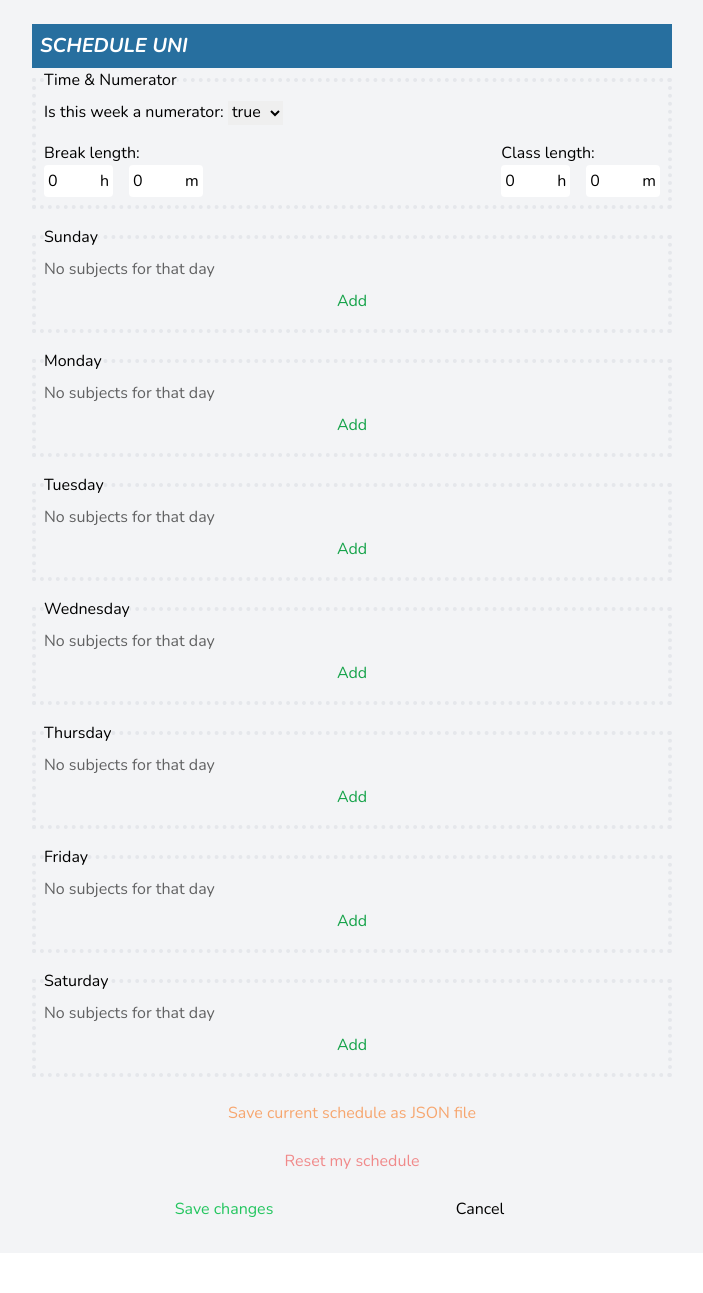
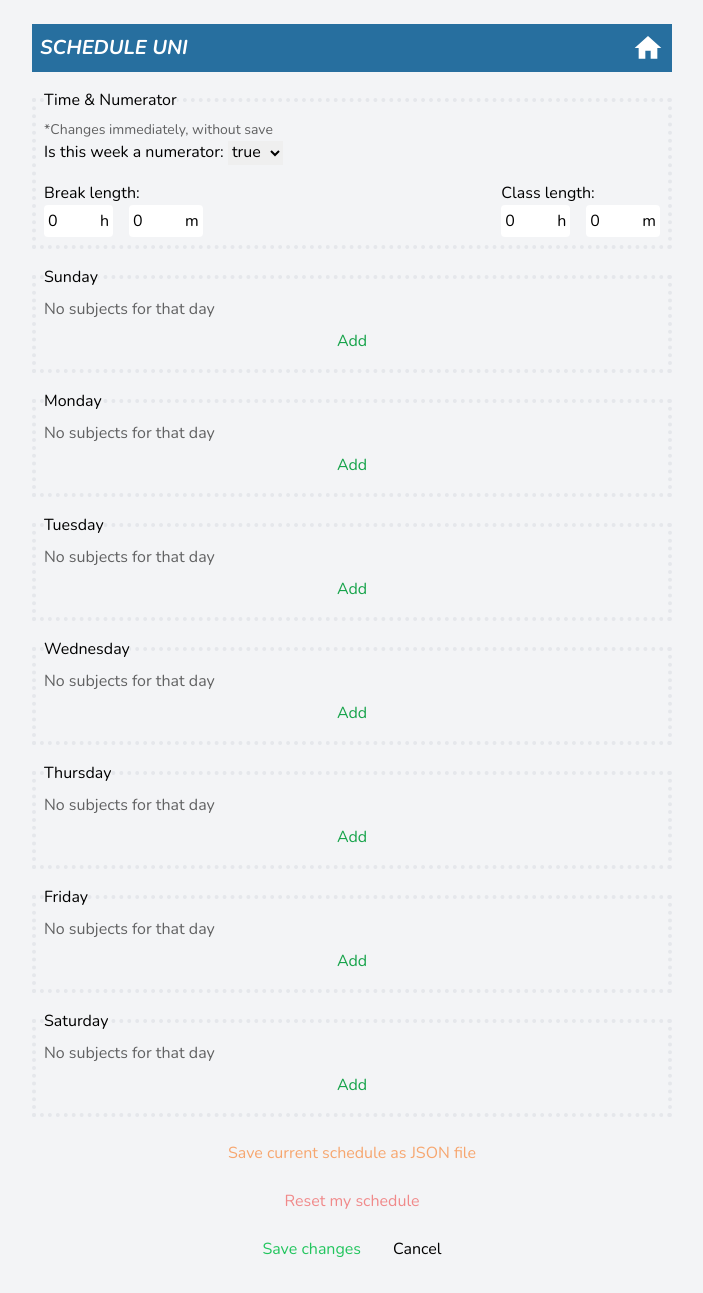
Before and after one commit to George-Al3xander/schedule, a React (Vite) app: page /#/settings in a window 1280 px wide. Shown: the whole page, without its empty margins (288-991 px from the left). Before the commit the page ends 1253 px from the top, so only its background shows below. Built offline with nearby package versions, Linux system fonts and the light colour scheme.

Commit message:
Final versin before global testing

```diff
--- a/src/components/Dashboard.tsx
+++ b/src/components/Dashboard.tsx
@@ -1,4 +1,4 @@
-import {Routes, Route} from "react-router-dom"
+import {Routes, Route, NavLink, useLocation} from "react-router-dom"
 import Nav from './Nav';
 import Now from './Now';
 import Today from './Today';
@@ -8,8 +8,21 @@ import Settings from "./Settings";
 
 
 const Dashboard = () => {
+    const location = useLocation();
+    return(<>
+     <div className="bg-primary text-accent flex justify-between items-center p-2 mb-4">
+            <h1 className="font-bold text-xl italic uppercase">Schedule Uni</h1>
+            {location.pathname == "/settings" ?
+            <NavLink to={"/"}>
+                <svg className="w-[2rem] fill-accent" xmlns="http://www.w3.org/2000/svg" viewBox="0 0 24 24"><path d="M10,20V14H14V20H19V12H22L12,3L2,12H5V20H10Z" /></svg>
 
-    return(<>
+            </NavLink>
+            :
+            <NavLink to={"/settings"}>
+                <svg className="w-[2rem] fill-accent" xmlns="http://www.w3.org/2000/svg" viewBox="0 0 24 24"><path d="M12,15.5A3.5,3.5 0 0,1 8.5,12A3.5,3.5 0 0,1 12,8.5A3.5,3.5 0 0,1 15.5,12A3.5,3.5 0 0,1 12,15.5M19.43,12.97C19.47,12.65 19.5,12.33 19.5,12C19.5,11.67 19.47,11.34 19.43,11L21.54,9.37C21.73,9.22 21.78,8.95 21.66,8.73L19.66,5.27C19.54,5.05 19.27,4.96 19.05,5.05L16.56,6.05C16.04,5.66 15.5,5.32 14.87,5.07L14.5,2.42C14.46,2.18 14.25,2 14,2H10C9.75,2 9.54,2.18 9.5,2.42L9.13,5.07C8.5,5.32 7.96,5.66 7.44,6.05L4.95,5.05C4.73,4.96 4.46,5.05 4.34,5.27L2.34,8.73C2.21,8.95 2.27,9.22 2.46,9.37L4.57,11C4.53,11.34 4.5,11.67 4.5,12C4.5,12.33 4.53,12.65 4.57,12.97L2.46,14.63C2.27,14.78 2.21,15.05 2.34,15.27L4.34,18.73C4.46,18.95 4.73,19.03 4.95,18.95L7.44,17.94C7.96,18.34 8.5,18.68 9.13,18.93L9.5,21.58C9.54,21.82 9.75,22 10,22H14C14.25,22 14.46,21.82 14.5,21.58L14.87,18.93C15.5,18.67 16.04,18.34 16.56,17.94L19.05,18.95C19.27,19.03 19.54,18.95 19.66,18.73L21.66,15.27C21.78,15.05 21.73,14.78 21.54,14.63L19.43,12.97Z" /></svg>
+            </NavLink>
+            }
+        </div>
         <Nav />
         <Routes>
             <Route path='/' element={<Now />}/>
--- a/src/components/LandingPage.tsx
+++ b/src/components/LandingPage.tsx
@@ -2,16 +2,16 @@ import { useDispatch} from "react-redux";
 import { setSchedule } from "../redux/mainStates";
 import scheduleDb from "../scheduleDb.json"
 import { typeSchedule } from "../types/types";
-import {Routes, Route, NavLink} from "react-router-dom"
+import {Routes, Route, NavLink, useLocation} from "react-router-dom"
 import Settings from "./Settings";
-import { useToday } from "../hooks/useToday";
+
 
 
 
 
 const LandingPage = () => {
     const dispatch = useDispatch();
-
+    const location = useLocation();
        // result.time != && result.time.breakLength && result.time.classLength && result.days.length > 0 && result.days[0].subjects.length > 0
         async function importJson(e: any) {
             const file = e.target.files[0]
@@ -35,25 +35,37 @@ const LandingPage = () => {
 
 
 
-    return(<div >
-        <div className="bg-primary text-accent p-2">
+    return(<>
+        <div className="bg-primary text-accent flex justify-between items-center p-2 mb-4">
             <h1 className="font-bold text-xl italic uppercase">Schedule Uni</h1>
+            {location.pathname == "/settings" ?
+            <NavLink to={"/"}>
+                <svg className="w-[2rem] fill-accent" xmlns="http://www.w3.org/2000/svg" viewBox="0 0 24 24"><path d="M10,20V14H14V20H19V12H22L12,3L2,12H5V20H10Z" /></svg>
+
+            </NavLink>
+            :
+            <NavLink to={"/settings"}>
+                <svg className="w-[2rem] fill-accent" xmlns="http://www.w3.org/2000/svg" viewBox="0 0 24 24"><path d="M12,15.5A3.5,3.5 0 0,1 8.5,12A3.5,3.5 0 0,1 12,8.5A3.5,3.5 0 0,1 15.5,12A3.5,3.5 0 0,1 12,15.5M19.43,12.97C19.47,12.65 19.5,12.33 19.5,12C19.5,11.67 19.47,11.34 19.43,11L21.54,9.37C21.73,9.22 21.78,8.95 21.66,8.73L19.66,5.27C19.54,5.05 19.27,4.96 19.05,5.05L16.56,6.05C16.04,5.66 15.5,5.32 14.87,5.07L14.5,2.42C14.46,2.18 14.25,2 14,2H10C9.75,2 9.54,2.18 9.5,2.42L9.13,5.07C8.5,5.32 7.96,5.66 7.44,6.05L4.95,5.05C4.73,4.96 4.46,5.05 4.34,5.27L2.34,8.73C2.21,8.95 2.27,9.22 2.46,9.37L4.57,11C4.53,11.34 4.5,11.67 4.5,12C4.5,12.33 4.53,12.65 4.57,12.97L2.46,14.63C2.27,14.78 2.21,15.05 2.34,15.27L4.34,18.73C4.46,18.95 4.73,19.03 4.95,18.95L7.44,17.94C7.96,18.34 8.5,18.68 9.13,18.93L9.5,21.58C9.54,21.82 9.75,22 10,22H14C14.25,22 14.46,21.82 14.5,21.58L14.87,18.93C15.5,18.67 16.04,18.34 16.56,17.94L19.05,18.95C19.27,19.03 19.54,18.95 19.66,18.73L21.66,15.27C21.78,15.05 21.73,14.78 21.54,14.63L19.43,12.97Z" /></svg>
+            </NavLink>
+            }
         </div>
         <Routes>
-            <Route path='/' element={<div className="flex flex-col justify-between h-[100%]">
+            <Route path='/' element={<div className="flex flex-col justify-between">
             <div>
                 <div className="text-center p-4 mb-4">
                     <h1 className="font-bold text-xl pb-4">Welcome to  Schedule Uni!</h1>
                     <p>A simply silly web app to show your current class, today's classes and weekly schedule</p>
                 </div>
-                <p>Please, choose a way of setting up a schedule: </p>
-                <li>Manually building it through <NavLink className={"underline"} to={"/settings"}>settings</NavLink></li>
-                <li>
-                    Import ready json file
-                    <input onChange={importJson} accept=".json" type="file" />
-                </li>
+                <p className="mb-4">Please, choose a way of setting up a schedule: </p>
+                    <li className="mb-2">Manually building it through <NavLink className={"underline"} to={"/settings"}>settings</NavLink></li>
+                    <li>
+                        Import ready json file
+                        <input onChange={importJson} accept=".json" type="file" />
+                    </li>
+
+
             </div>
-            <div className="flex justify-center">
+            <div className="flex justify-center mt-10">
                 <button onClick={() => {
                     dispatch(setSchedule({schedule: scheduleDb}))
                 }} className="opacity-60">Click to use pre-made schedule for testing</button>
@@ -62,7 +74,7 @@ const LandingPage = () => {
             <Route path='/settings' element={<Settings />}/>
         </Routes>
 
-    </div>)
+    </>)
 }
 
 export default LandingPage
--- a/src/components/Now.tsx
+++ b/src/components/Now.tsx
@@ -6,13 +6,15 @@ import { useRemaining } from "../hooks/useRemaning";
 import DisplayTime from "./DisplayTime";
 import moment from "moment";
 import {useState, useEffect} from "react"
+import { useNumerator } from "../hooks/useNumerator";
 
 const Now = () => {
     const remaining = useRemaining();
     const today = useToday();
     const [lastSubject, setLastSubject] = useState(new Date())
     const now =  useNow(today);
-    const {busyStatus, isNumerator, schedule} = useSelector((state: RootState) => state.mainStates)
+    const isNumerator = useNumerator();
+    const {busyStatus,  schedule} = useSelector((state: RootState) => state.mainStates)
     const todaySchedule = schedule && schedule.days[today.getDay()].subjects ? schedule.days[today.getDay()].subjects!.filter((subj) => {
         let status = false;
         if(subj.isNumerator != undefined) {
--- a/src/components/Settings.tsx
+++ b/src/components/Settings.tsx
@@ -4,6 +4,7 @@ import { useDispatch, useSelector } from "react-redux";
 import { RootState } from "../redux/store";
 import { useNavigate } from "react-router-dom";
 import { setSchedule } from "../redux/mainStates";
+import { useNumerator } from "../hooks/useNumerator";
 
 
 
@@ -15,7 +16,7 @@ const Settings = () => {
     const {schedule} = useSelector((state: RootState) => state.mainStates);
     const navigate = useNavigate();
     const dispatch = useDispatch();
-
+    const isNumerator = useNumerator()
     const handleChange = (e: React.ChangeEvent<HTMLInputElement | HTMLSelectElement>) => {
         const name = e.target.name.split('-')
         const value = e.target.value;
@@ -56,7 +57,12 @@ const Settings = () => {
            tempArray.days[dayIndex].subjects![subjIndex] = subj
            setFormSchedule(tempArray)
         } else if(name[0] == "numerator") {
-            //localStorage.getItem("isNumerator")
+            let status = true;
+            if(value == 'false') {
+                status = false
+                console.log("Here")
+            }
+            localStorage.setItem("numerator", JSON.stringify({status, start: new Date()}))
         }
 
     }
@@ -108,10 +114,11 @@ const Settings = () => {
             <legend>Time & Numerator</legend>
             <div className="flex flex-col">
                 <div className="mb-4">
+                    <span className="block opacity-60 text-sm">*Changes immediately, without save</span>
                     <label htmlFor="">Is this week a numerator: </label>
                     <select onChange={handleChange} name="numerator" id="">
-                        <option value="true">true</option>
-                        <option value="false">false</option>
+                        <option selected={isNumerator ? true : false} value="true">true</option>
+                        <option selected={!isNumerator ? true : false} value="false">false</option>
                     </select>
                 </div>
                 <div className="flex justify-between">
@@ -136,15 +143,15 @@ const Settings = () => {
             return <fieldset className="border-dotted border-4 p-2 mb-4">
                     <legend>{dayNames[formSchedule.days.indexOf(day)]}</legend>
                     {day.subjects != undefined ? day.subjects.map((subj, index) => {
-                        return <div className="flex gap-2 border-y-2 border-t-primary mb-2 py-2">
-                            <input  onChange={handleChange} name={`subj-${formSchedule.days.indexOf(day)}-${index}-name`}   className="basis-[100%]" placeholder="Class name" defaultValue={subj.name} type="text" />
-                            <div  className="basis-[100%]">
+                        return <div className="flex gap-4 pr-4 border-y-2 border-t-primary mb-2 py-2 flex-wrap relative">
+                            <input  onChange={handleChange} name={`subj-${formSchedule.days.indexOf(day)}-${index}-name`}  placeholder="Class name" defaultValue={subj.name} type="text" />
+                            <div  className="">
                                 <label>Time: </label>
                                 <span className="bg-accent p-1 rounded"><input  name={`subj-${formSchedule.days.indexOf(day)}-${index}-time-hours`} onChange={handleChange} defaultValue={subj.time.hours} type="number" min={0} max={23}/>h</span>
                                 <span className="bg-accent p-1 rounded"><input  name={`subj-${formSchedule.days.indexOf(day)}-${index}-time-minutes`} onChange={handleChange} defaultValue={subj.time.minutes} type="number" min={0} max={60}/>m</span>
                             </div>
 
-                            <div  className="basis-[100%]">
+                            <div  className="">
                                 <label htmlFor="">Numerator: </label>
                                 <select name={`subj-${formSchedule.days.indexOf(day)}-${index}-numerator`} onChange={handleChange}  id="">
                                     <option value="none">None</option>
@@ -152,26 +159,27 @@ const Settings = () => {
                                     <option value="false">False</option>
                                 </select>
                             </div>
-                            <svg onClick={() => deleteSubject(formSchedule.days.indexOf(day), index)}  className="basis-[100%] max-w-[1.5rem]" xmlns="http://www.w3.org/2000/svg" viewBox="0 0 24 24"><path d="M19,4H15.5L14.5,3H9.5L8.5,4H5V6H19M6,19A2,2 0 0,0 8,21H16A2,2 0 0,0 18,19V7H6V19Z" /></svg>
+                            <button  onClick={() => deleteSubject(formSchedule.days.indexOf(day), index)} className="max-w-[1.5rem] absolute right-0"><svg className="w-[1.5rem]"    xmlns="http://www.w3.org/2000/svg" viewBox="0 0 24 24"><path d="M19,4H15.5L14.5,3H9.5L8.5,4H5V6H19M6,19A2,2 0 0,0 8,21H16A2,2 0 0,0 18,19V7H6V19Z" /></svg></button>
                         </div>
                     }) : <h2 className="opacity-60">No subjects for that day</h2>}
                     <div className="flex py-2">
                         <button onClick={() => addEmptySubject(index)} className="mx-auto text-green-600 px-4">Add</button>
                     </div>
                 </fieldset>
-        })}
+            })}
             <div className="flex flex-col gap-2">
-                <button onClick={() => exportJson(schedule!)} disabled={localStorageItem ? false : true} className="text-orange-500 hover:bg-orange-500 hover:text-accent w-[25rem] p-2 rounded mx-auto  disabled:opacity-60 transition-all duration-500">Save current schedule as JSON file</button>
+                <button onClick={() => exportJson(schedule!)} disabled={localStorageItem ? false : true} className="text-orange-500 hover:bg-orange-500 hover:text-accent  p-2 rounded mx-auto  disabled:opacity-60 transition-all duration-500">Save current schedule as JSON file</button>
                 <button onClick={() => {
                     localStorage.removeItem("schedule")
+                    dispatch(setSchedule({schedule: null}))
                     navigate("/")
-                }} disabled={localStorageItem ? false : true} className="text-red-500 hover:bg-red-500 hover:text-accent w-[25rem] p-2 rounded mx-auto  disabled:opacity-60 transition-all duration-500">Reset my schedule</button>
+                }} disabled={localStorageItem ? false : true} className="text-red-500 hover:bg-red-500 hover:text-accent  p-2 rounded mx-auto  disabled:opacity-60 transition-all duration-500">Reset my schedule</button>
                 <div className="flex justify-center gap-4">
                     <button onClick={() => {
                         localStorage.setItem("schedule", JSON.stringify(formSchedule))
                         dispatch(setSchedule({schedule: formSchedule}))
-                    }} className="text-green-500 hover:bg-green-500 hover:text-accent w-[15rem] p-2 rounded transition-all duration-500">Save changes</button>
-                    <button onClick={() => navigate("/")} className="hover:bg-black hover:text-accent w-[15rem] p-2 rounded transition-all duration-500">Cancel</button>
+                    }} className="text-green-500 hover:bg-green-500 hover:text-accent p-2 rounded transition-all duration-500">Save changes</button>
+                    <button onClick={() => navigate("/")} className="hover:bg-black hover:text-accent  p-2 rounded transition-all duration-500">Cancel</button>
                 </div>
             </div>
     </form>)
--- a/src/components/Today.tsx
+++ b/src/components/Today.tsx
@@ -6,12 +6,14 @@ import { RootState } from "../redux/store";
 import DisplayTime from "./DisplayTime";
 import { useNavigate } from "react-router-dom";
 import {useEffect} from "react"
+import { useNumerator } from "../hooks/useNumerator";
 
 
 const Today = () => {
     const today = useToday();
     const now =  useNow(today);
-    const {busyStatus, isNumerator} = useSelector((state: RootState) => state.mainStates)
+    const isNumerator = useNumerator();
+    const {busyStatus} = useSelector((state: RootState) => state.mainStates)
     const todaySchedule = schedule.days[today.getDay()].subjects ? schedule.days[today.getDay()].subjects!.filter((subj) => {
         let status = false;
         if(subj.isNumerator != undefined) {
--- a/src/components/Week.tsx
+++ b/src/components/Week.tsx
@@ -3,16 +3,39 @@ import { useSelector } from "react-redux";
 import DisplayTime from "./DisplayTime";
 import { RootState } from "../redux/store";
 import { useNavigate } from "react-router-dom";
+import { useNumerator } from "../hooks/useNumerator";
 
 const Week = () => {
    const dayNames = ["Sunday", "Monday", "Tuesday", "Wednesday", "Thursday", "Friday", "Saturday"];
    const {schedule} = useSelector((state: RootState) => state.mainStates)
-   const weekScheduleIndex = schedule!.days.map((subj, index) => ({...subj,index}))
-   const weekSchedule = weekScheduleIndex.filter((subj) => Object.keys(subj).length > 1);
+   const isNumerator = useNumerator();
+   const weekScheduleIndex = schedule!.days.map((day, index) => {
+    let tempObj = {...day,index}
+    let tempSubjs = day.subjects;
+    if(tempSubjs) {
+        tempSubjs = tempSubjs?.filter((subj) => {
+            let status = true;
+            if(subj.isNumerator != undefined) {
+                if(subj.isNumerator == isNumerator) {
+                    status = true
+                } else {
+                    status = false
+                }
+            }
+            return status
+        })
+        tempObj.subjects = tempSubjs
+    }
+    return tempObj
+   })
+   const weekSchedule = weekScheduleIndex.filter((day) => Object.keys(day).length > 1);
    const navigate = useNavigate();
    useEffect(() =>{
        if(weekSchedule.length == 0) {
+        console.log("bruh")
            navigate("/")
+       } else {
+        console.log("Fuck")
        }
    }, [])
 
--- /dev/null
+++ b/src/hooks/useNumerator.tsx
@@ -0,0 +1,26 @@
+import { useEffect, useState } from "react"
+import moment from "moment"
+
+
+
+export const useNumerator = () => {
+    const [isNumerator, setIsNumerator] = useState(true)
+
+    useEffect(() => {
+        const localStorageItem = JSON.parse(localStorage.getItem('numerator')!);
+        if(localStorageItem) {
+             const isSame = moment(localStorageItem.start).isSame(new Date(), "week");
+             if(isSame == false) {
+                localStorage.setItem("numerator", JSON.stringify({status: !localStorageItem.status, start: new Date()}))
+                setIsNumerator(!localStorageItem.status)
+             } else {
+                setIsNumerator(localStorageItem.status)
+             }
+        } else{
+            localStorage.setItem("numerator", JSON.stringify({status: true, start: new Date()}))
+        }
+    },[])
+
+
+    return isNumerator
+}
--- a/src/redux/mainStates.tsx
+++ b/src/redux/mainStates.tsx
@@ -26,7 +26,7 @@ export const mainSlice = createSlice({
         setIsNumerator: (state, action: PayloadAction<{status: boolean}>) => {
             state.isNumerator = action.payload.status
         },
-        setSchedule: (state, action: PayloadAction<{schedule: typeSchedule}>) => {
+        setSchedule: (state, action: PayloadAction<{schedule: typeSchedule | null}>) => {
             state.schedule = action.payload.schedule
         },
     }
--- a/src/scheduleDb.json
+++ b/src/scheduleDb.json
@@ -39,7 +39,7 @@
                 "name": "Основи обчислювальної техніки",
                 "time": {
                     "hours": 8,
-                    "minutes": 9
+                    "minutes": 0
                 },
                 "isNumerator": false
             },
```
